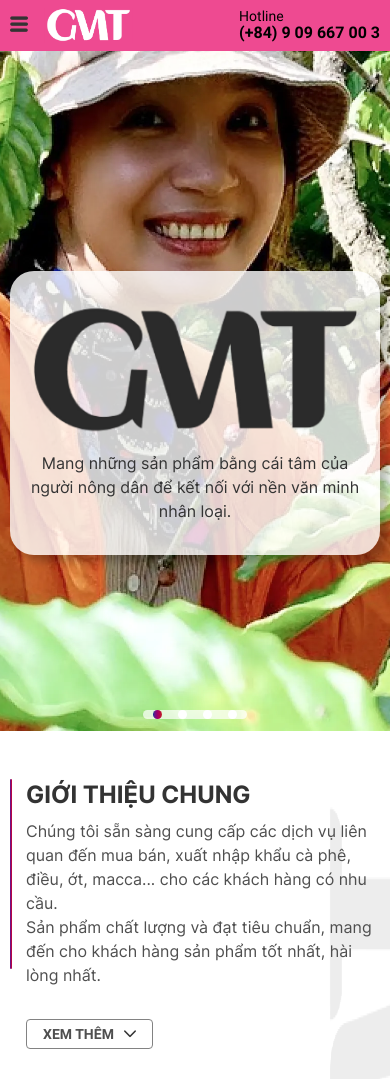
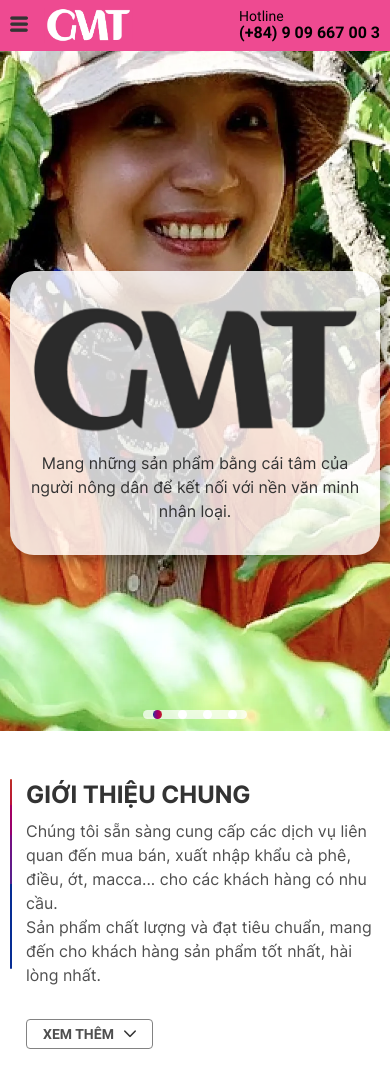
Before and after one commit to TuongVu95/gmt, a website: page index.html in a window 390 px wide. Shown: the top 1079 px of the page. Drawn offline with Linux system fonts and the light colour scheme; files whose address does not match are found by name.

Commit message:
update home

```diff
--- a/scss/pages/_home.scss
+++ b/scss/pages/_home.scss
@@ -10,6 +10,9 @@
         background-attachment: fixed;
     }
     @include respond-to("md") {
+        .section-body {
+            background: $white;
+        }
         .block-line {
             position: absolute;
             left: 0;
@@ -18,6 +21,7 @@
                 height: 190px;
                 width: 2px;
                 margin: 0;
+                background: linear-gradient(0deg, #072d94 45%, #54228d 23.71%, #790d80 70.57%, #940071 42.86%, #a7005f 86.14%, #b4004c 10.43%, #bb1239 85.71%, #bc3026 100%);
             }
         }
     }
@@ -30,7 +34,7 @@
     &-spacing {
         margin-bottom: 64px;
     }
-    @include respond-to('md'){
+    @include respond-to("md") {
         &:not(.section-banner) {
             padding: 16px 0;
         }
@@ -309,7 +313,7 @@
             font-style: 14px;
         }
     }
-    @include respond-to('md'){
+    @include respond-to("md") {
         .btn {
             width: 127px;
             height: 30px;
@@ -358,13 +362,13 @@ height: 30px;
     .block-btn {
         margin-top: 60px;
     }
-    @include respond-to('md'){
-       .block-line{
+    @include respond-to("md") {
+        .block-line {
             left: 10px;
             top: 16px;
             margin: 0;
         }
-        .section-tit{
+        .section-tit {
             padding-left: 16px;
         }
         .rs-col {
@@ -379,13 +383,15 @@ height: 30px;
                 margin-left: 0;
             }
         }
-       .section-tit,.para-tit, .para-normal{
+        .section-tit,
+        .para-tit,
+        .para-normal {
             margin-bottom: 8px;
         }
-       .block-btn{
+        .block-btn {
             margin-top: 32px;
         }
-       .block-para{
+        .block-para {
             padding-bottom: 16px;
         }
     }
@@ -412,6 +418,31 @@ height: 30px;
             }
         }
     }
+    @include respond-to("md") {
+        padding: 48px 0 !important;
+        .section-tit {
+            margin-bottom: 0;
+            padding-left: 16px;
+            max-width: 324px;
+        }
+        .block-line {
+            left: 10px;
+            top: 48px;
+            .line-normal {
+                height: 64px;
+            }
+        }
+        .gallery {
+            margin-top: 16px;
+            &-list {
+                margin: 0 -8px;
+            }
+            &-item {
+                margin-top: 16px;
+                padding: 0 8px;
+            }
+        }
+    }
 }
 .section-news {
     padding: 48px 0 !important;
@@ -435,6 +466,52 @@ height: 30px;
         line-height: 24px;
         color: #939ca3;
         margin-top: 8px;
+    }
+    @include respond-to("md") {
+        background: #f2f2f2;
+        padding: 32px 0 !important;
+        .block-line {
+            position: relative;
+            margin: 12px 0 24px;
+            .line-normal {
+                width: 80px;
+                height: 4px;
+                background: linear-gradient(90deg, #072d94 0%, #54228d 14.29%, #790d80 28.57%, #940071 42.86%, #a7005f 57.14%, #b4004c 71.43%, #bb1239 85.71%, #bc3026 100%);
+            }
+        }
+        .news {
+            &-item{
+                &:not(:last-child){
+                    margin-bottom: 24px;
+                }
+            }
+            .item {
+                display: block;
+                background: $white;
+                border-radius: 6px;
+                max-width: 480px;
+                margin: auto;
+                &-picture {
+                    margin-bottom: 8px;
+                }
+                &-name {
+                    margin-bottom: 4px;
+                    font-size: 18px;
+                    line-height: 24px;
+                }
+                &-info{
+                    padding: 16px 8px;
+                }
+                &-desc{
+                    line-height: 160%;
+                }
+            }
+        }
+        .timer{
+            margin-top: 4px;
+            font-size: 12px;
+line-height: 16px;
+        }
     }
 }
 .section-story {
@@ -466,4 +543,39 @@ height: 30px;
             padding-right: 31px;
         }
     }
+    @include respond-to('md'){
+        padding: 32px 0 !important;
+        .card {
+            padding: 23px 12px;
         }
+        .section-tit{
+            max-width: 314px;
+            margin: auto auto 8px;
+        }
+        .para-normal{
+            font-size: 14px;
+line-height: 20px;
+        }
+        .rs-col {
+            &-left {
+                max-width: 100%;
+                padding-left: 10px;
+                margin-bottom: 24px;
+            }
+            &-right {
+                padding-left: 10px;
+                padding-right: 10px;
+            }
+        }
+        .block-btn{
+            margin-top: 20px;
+            .btn{
+                width: 84px;
+                padding: 0;
+                span{
+                    font-size: 9.60961px;
+                }
+            }
+        }
+    }
+}
```
Also changed, not shown: index.html (+18 -14 lines), css/style.css, images/home/it's-me-mb.png (added), images/news/new1-mb.png (added), images/news/new2-mb.png (added), images/news/new3-mb.png (added). Lines whose indentation alone changed are shown as unchanged.
